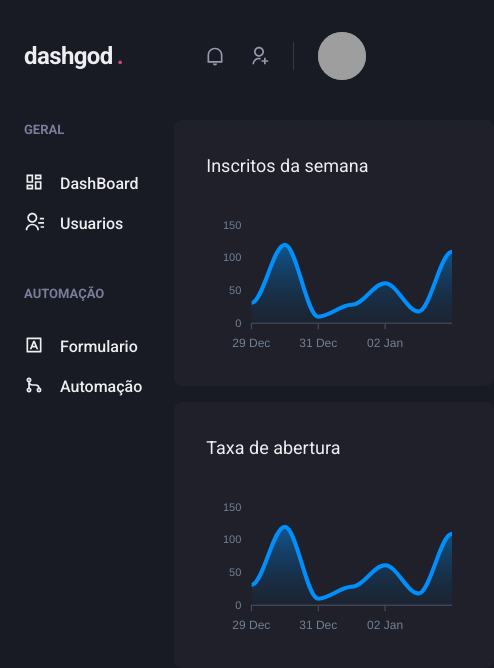
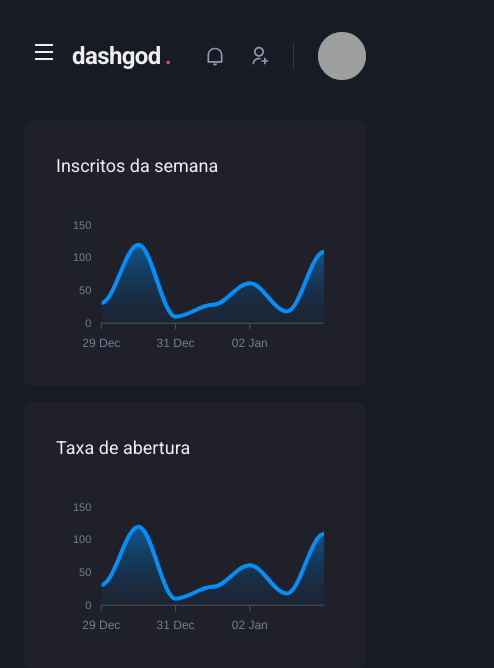
Before and after one commit to nicolaskruger/dashgo, a Next.js app: page /dashboard in a window 390 px wide. Shown: the top 668 px of the page, 494 px wide, since content can reach past the window. Built offline with nearby package versions, Linux system fonts and the light colour scheme; grey boxes are pictures that could not be loaded.

Commit message:
side bar responsiva

```diff
--- a/src/components/Header/index.tsx
+++ b/src/components/Header/index.tsx
@@ -1,11 +1,15 @@
-import { Flex, useBreakpointValue } from "@chakra-ui/react";
+import { Flex, Icon, IconButton, useBreakpointValue } from "@chakra-ui/react";
 import { FC } from "react";
+import { RiMenuLine } from "react-icons/ri";
+import { useSideBarDrawer } from "../../contexts/SidebarDrawerContext";
 import { Logo } from "./Logo";
 import { NotificationNav } from "./NotificationsNav";
 import { Profile } from "./Profile";
 import { SearchBox } from "./SeachBox";
 
 export const Header: FC = () => {
+
+    const { onOpen } = useSideBarDrawer();
 
     const isWideVersion = useBreakpointValue<boolean>({
         base: false,
@@ -23,6 +27,16 @@
             px={"6"}
             align="center"
         >
+            {!isWideVersion &&
+                <IconButton
+                    aria-label="open navigation"
+                    fontSize={"24"}
+                    variant={"unstyled"}
+                    icon={<Icon as={RiMenuLine} />}
+                    onClick={onOpen}
+                    mr={"2"}
+                />
+            }
             <Logo />
             {!!isWideVersion &&
                 <SearchBox />
--- /dev/null
+++ b/src/components/Sidebar/SideBarNav.tsx
@@ -0,0 +1,33 @@
+import { Stack } from "@chakra-ui/react";
+import { FC } from "react";
+import { RiDashboardLine, RiContactsLine, RiInputMethodLine, RiGitMergeLine } from "react-icons/ri";
+import { NavLink } from "./NavLink";
+import { NavSection } from "./NavSection";
+
+export const SideBarNav: FC = () => {
+    return (
+        <Stack
+            spacing={"12"}
+            align={"flex-start"}
+        >
+            <NavSection title="GERAL">
+
+                <NavLink icon={RiDashboardLine} >
+                    DashBoard
+                </NavLink>
+                <NavLink icon={RiContactsLine}>
+                    Usuarios
+                </NavLink>
+            </NavSection>
+
+            <NavSection title="AUTOMAÇÃO">
+                <NavLink icon={RiInputMethodLine}>
+                    Formulario
+                </NavLink>
+                <NavLink icon={RiGitMergeLine}>
+                    Automação
+                </NavLink>
+            </NavSection>
+        </Stack>
+    )
+}
--- a/src/components/Sidebar/index.tsx
+++ b/src/components/Sidebar/index.tsx
@@ -1,39 +1,45 @@
-import { Box, Stack, Text, Link, Icon } from "@chakra-ui/react";
+import { Box, Stack, Text, Link, Icon, useBreakpointValue, Drawer, DrawerOverlay, DrawerContent, DrawerCloseButton, DrawerHeader, DrawerBody } from "@chakra-ui/react";
 import { Children, FC } from "react";
 import { RiContactsLine, RiDashboardLine, RiGitMergeLine, RiInputMethodLine } from "react-icons/ri";
+import { useSideBarDrawer } from "../../contexts/SidebarDrawerContext";
 import { NavLink } from "./NavLink";
 import { NavSection } from "./NavSection";
+import { SideBarNav } from "./SideBarNav";
 
 export const Sidebar: FC = () => {
+
+    const { isOpen, onClose } = useSideBarDrawer();
+
+    const isDrawerSideBar = useBreakpointValue<boolean>({
+        base: true,
+        lg: false,
+    })
+
+    if (isDrawerSideBar) {
+        return (
+            <Drawer isOpen={isOpen} placement="left" onClose={onClose}>
+                <DrawerOverlay>
+                    <DrawerContent bg={"gray.800"} p={"4"}>
+                        <DrawerCloseButton mt={"6"} />
+                        <DrawerHeader>
+                            Navegação
+                        </DrawerHeader>
+                        <DrawerBody>
+                            <SideBarNav />
+                        </DrawerBody>
+                    </DrawerContent>
+                </DrawerOverlay>
+            </Drawer >
+        )
+    }
+
     return (
         <Box
             as="aside"
             w="64"
             mr="8"
         >
-            <Stack
-                spacing={"12"}
-                align={"flex-start"}
-            >
-                <NavSection title="GERAL">
-
-                    <NavLink icon={RiDashboardLine} >
-                        DashBoard
-                    </NavLink>
-                    <NavLink icon={RiContactsLine}>
-                        Usuarios
-                    </NavLink>
-                </NavSection>
-
-                <NavSection title="AUTOMAÇÃO">
-                    <NavLink icon={RiInputMethodLine}>
-                        Formulario
-                    </NavLink>
-                    <NavLink icon={RiGitMergeLine}>
-                        Automação
-                    </NavLink>
-                </NavSection>
-            </Stack>
+            <SideBarNav />
         </Box>
     )
 }
--- /dev/null
+++ b/src/contexts/SidebarDrawerContext.tsx
@@ -0,0 +1,24 @@
+import { useDisclosure, UseDisclosureReturn } from "@chakra-ui/react";
+import { useRouter } from "next/router";
+import { createContext, FC, useContext, useEffect } from "react";
+
+const SideBarDrawerContext = createContext<UseDisclosureReturn>({} as UseDisclosureReturn);
+
+export const SideBarDrawerProvider: FC = ({ children }) => {
+
+    const disclosure = useDisclosure();
+
+    const router = useRouter();
+
+    useEffect(() => {
+        disclosure.onClose()
+    }, [router.asPath])
+
+    return (
+        <SideBarDrawerContext.Provider value={disclosure}>
+            {children}
+        </SideBarDrawerContext.Provider>
+    )
+}
+
+export const useSideBarDrawer = () => useContext(SideBarDrawerContext);
--- a/src/pages/_app.tsx
+++ b/src/pages/_app.tsx
@@ -1,12 +1,15 @@
 import { ChakraProvider } from '@chakra-ui/react'
 import type { AppProps } from 'next/app'
+import { SideBarDrawerProvider } from '../contexts/SidebarDrawerContext'
 import { theme } from '../styles/theme'
 
 
 function MyApp({ Component, pageProps }: AppProps) {
   return (
     <ChakraProvider theme={theme}>
-      <Component {...pageProps} />
+      <SideBarDrawerProvider>
+        <Component {...pageProps} />
+      </SideBarDrawerProvider>
     </ChakraProvider>
   )
 }
```
